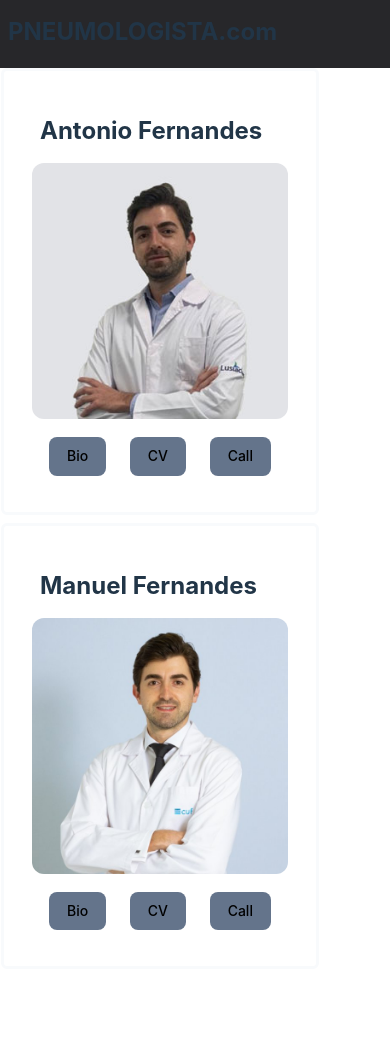
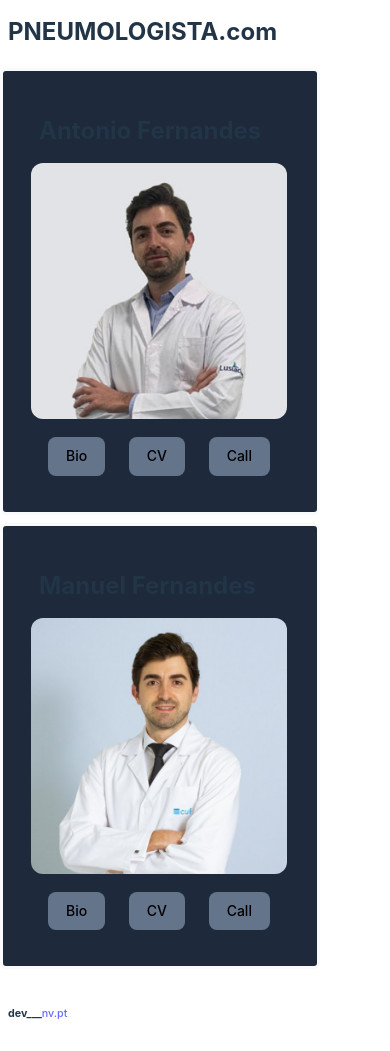
Before and after one commit to noelcv/pneumologista, a React (Vite) app in the folder pneumologista/: page / in a window 390 px wide. Before the commit the page ends 977 px from the top, so only its background shows below. Built offline with nearby package versions, Linux system fonts and the light colour scheme.

Commit message:
responsive design

```diff
--- a/pneumologista/src/App.tsx
+++ b/pneumologista/src/App.tsx
@@ -1,4 +1,5 @@
 import { BrowserRouter as Router, Routes, Route } from 'react-router-dom';
+import Footer from './components/Footer';
 import Header from './components/Header';
 import Homepage from './pages/Homepage';
 
@@ -7,7 +8,7 @@ function App() {
 
   return (
     <Router>
-      <div className="max-w-xs mx-auto top-0">
+      <div className="max-w-xs mx-auto top-0 md:ml-48 2xl:ml-96">
           <Header />
         <Routes>
           <Route path="/" element={<Homepage/>}/>
@@ -19,6 +20,7 @@ function App() {
           <Route path="/myorders" element={<MyOrdersPage/>}/>
           <Route path="/admin" element={<AdminPage/>}/> */}
         </Routes>
+        <Footer/>
       </div>
     </Router>
   )
--- a/pneumologista/src/components/DoctorCard.tsx
+++ b/pneumologista/src/components/DoctorCard.tsx
@@ -31,7 +31,7 @@ const DoctorCard: FunctionComponent<DoctorProps> = (props: DoctorProps) => {
   }
 
   return (
-    <div className="flex antialiased border-1 rounded-md border-solid border-slate-50 p-7 max-w-xs mb-2 px-auto mx-auto">
+    <div className="bg-slate-800 flex antialiased border-1 rounded-md border-solid border-slate-50 p-7 max-w-xs mb-2 px-auto mx-auto">
       <div>
       <h2 className="col-start-2 ml-2">{name}</h2>
       <div>
--- /dev/null
+++ b/pneumologista/src/components/Footer.tsx
@@ -0,0 +1,12 @@
+import { FunctionComponent } from 'react';
+
+const Footer: FunctionComponent = () => {
+
+  return (
+    <div className="flex">
+      <h6 className="xl:pt-12 2xl:pt-36 ml-2 xl:ml-96 xl:pl-24 inline-flex">dev___ <a href="http://www.nv.pt" target="_blank">nv.pt</a></h6>
+    </div>
+  );
+};
+
+export default Footer;
--- a/pneumologista/src/components/Header.tsx
+++ b/pneumologista/src/components/Header.tsx
@@ -3,8 +3,8 @@ import { FunctionComponent } from 'react';
 const Header: FunctionComponent = () => {
 
   return (
-    <div className="grid grid-cols-12 md:flex md:flex-row pb-1 bg-zinc-800 sticky z-2 w-screen md:pr-32">
-      <h1 className="col-start-1 text-2xl ml-2">PNEUMOLOGISTA.com</h1>
+    <div className="grid grid-cols-12 pb-1 sticky z-2 w-screen">
+      <h1 className="col-start-1 text-2xl ml-2 md:col-start-4 3xl:col-start-3 2xl:ml-20">PNEUMOLOGISTA.com</h1>
     </div>
   );
 };
--- a/pneumologista/src/index.css
+++ b/pneumologista/src/index.css
@@ -10,7 +10,7 @@
 
   color-scheme: light dark;
   color: rgba(255, 255, 255, 0.87);
-  background-color: #242424;
+  background-color: rgb(30 41 59);
 
   font-synthesis: none;
   text-rendering: optimizeLegibility;
--- a/pneumologista/src/pages/Homepage.tsx
+++ b/pneumologista/src/pages/Homepage.tsx
@@ -15,10 +15,13 @@ const Homepage: FunctionComponent = () => {
 
 
   return (
-      <div className="flex justify-between mx-auto flex-col sm:flex-row">
-          <DoctorCard name="Antonio Fernandes" image="/antonio.jpeg" bio={bioAntonio} cv={cvAntonio} callLink={callAntonio}/>
-
-          <DoctorCard name="Manuel Fernandes" image="/manuel.jpeg" bio={bioManuel} cv={cvManuel} callLink={callManuel}/>
+      <div className="flex justify-between mx-auto flex-col sm:flex-row md:grid md:grid-flow-col md:gap-32 xl:gap-96">
+          <div>
+            <DoctorCard name="Antonio Fernandes" image="/antonio.jpeg" bio={bioAntonio} cv={cvAntonio} callLink={callAntonio}/>
+          </div>
+          <div>
+            <DoctorCard name="Manuel Fernandes" image="/manuel.jpeg" bio={bioManuel} cv={cvManuel} callLink={callManuel}/>
+          </div>
       </div>
 
   )
```
